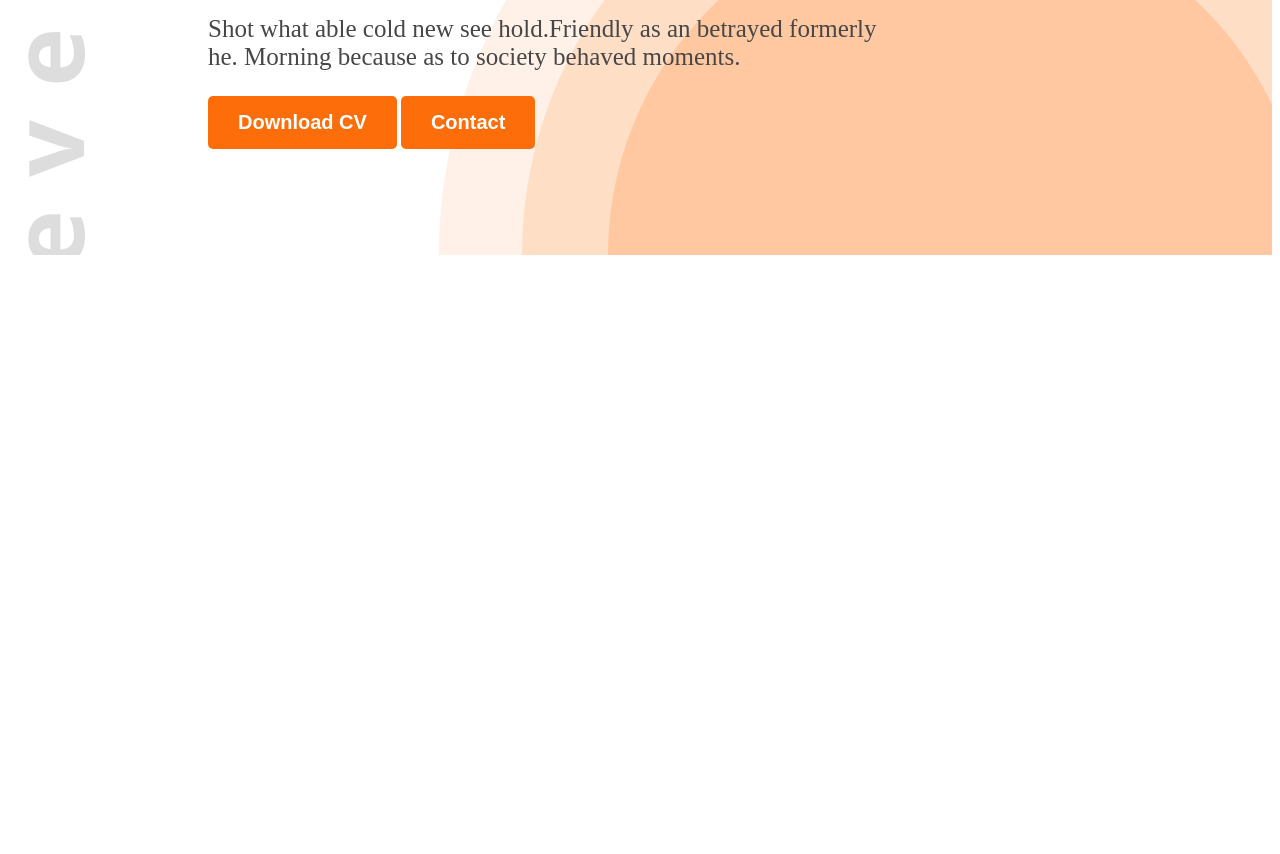
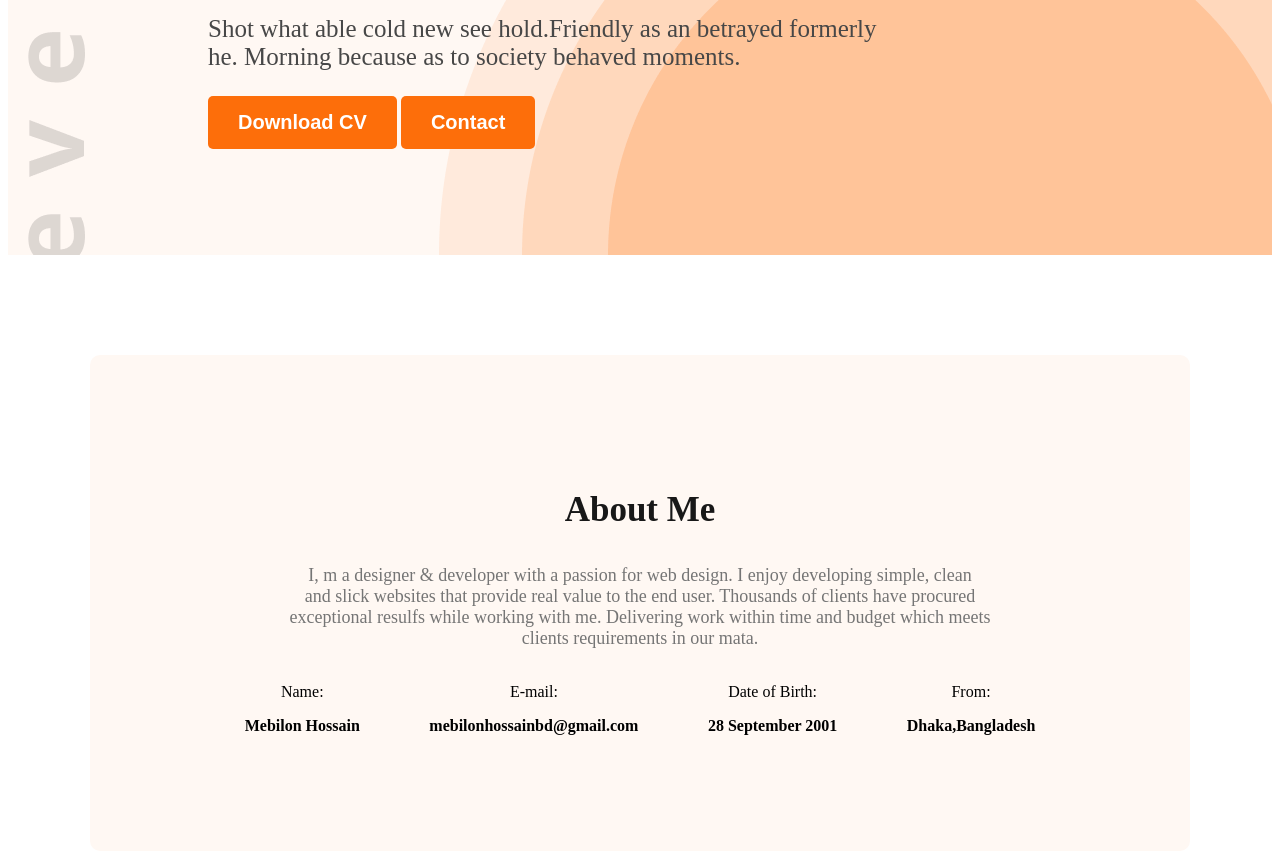
Before and after one commit to mebilonbadhon366/webdeveloper-portfolio, a plain HTML site: page index.html in a window 1280 px wide. Shown: the part 404-1258 px from the top of the page. Before the commit the page ends 800 px from the top, so only its background shows below. Drawn offline with nearby package versions, Linux system fonts and the light colour scheme.

Commit message:
section and css

```diff
--- a/Style/style.css
+++ b/Style/style.css
@@ -1,5 +1,20 @@
 @import url('https://fonts.googleapis.com/css2?family=Open+Sans:ital,wght@0,300..800;1,300..800&display=swap');
 
+
+
+
+
+
+/* .sction-style */
+.section-tittle{
+    font-size: 35px;
+    font-weight: bold;
+    color: #181818;
+}
+.section-description{
+    font-size: 18px;
+    color: #757575;
+}
 /* .header */
 
 .header{
@@ -7,6 +22,10 @@
     background-image: url(../images/developer.png),url(../images/header_bg.png);
     background-repeat: no-repeat;
     background-position: top left,bottom right;
+}
+.secondary-bg{
+    background-color: #FFF8F3;
+
 }
 /* nav style */
 nav{
@@ -79,3 +98,25 @@ font-size: 25px;
     height: 500px;
     /* width: 250px; */
 }
+
+/* main styles */
+main{
+    max-width: 1100px;
+    margin: 0px auto;
+}
+/* about styles */
+.about{
+    border-radius: 10px;
+    margin-top: 100px;
+    padding: 100px 120px;
+    text-align: center;
+}
+
+.about-items{
+    display: flex;
+    justify-content: space-around;
+    margin: 0px auto;
+}
+.item-description{
+    font-weight: bold;
+}
--- a/index.html
+++ b/index.html
@@ -7,7 +7,7 @@
     <link rel="stylesheet" href="Style/style.css">
 </head>
 <body>
-    <header class="header">
+    <header class="header secondary-bg">
         <nav>
             <h3 class="nav-tittle">Me<span>b</span>ilon</h3>
             <ul>
@@ -33,7 +33,30 @@
 
     </header>
     <main>
-
+       <section class="about secondary-bg">
+        <h3 class=section-tittle>About Me</h3>
+        <p class="section-description ">
+            I, m a designer & developer with a passion for web design. I enjoy developing simple, clean<br> and slick websites that provide real value to the end user. Thousands of clients have procured <br>exceptional resulfs while working with me. Delivering work within time and budget which meets <br>clients requirements in our mata.</p>
+            <div class="about-items">
+            <!-- .about-item*4>p.item-tittle+p.item-description -->
+            <div class="about-item">
+                <p class="item-tittle">Name:</p>
+                <p class="item-description">Mebilon Hossain</p>
+            </div>
+            <div class="about-item">
+                <p class="item-tittle">E-mail:</p>
+                <p class="item-description">mebilonhossainbd@gmail.com</p>
+            </div>
+            <div class="about-item">
+                <p class="item-tittle">Date of Birth:</p>
+                <p class="item-description">28 September 2001</p>
+            </div>
+            <div class="about-item">
+                <p class="item-tittle">From:</p>
+                <p class="item-description">Dhaka,Bangladesh</p>
+            </div>
+            </div>
+       </section>
     </main>
 
     <footer>
```
